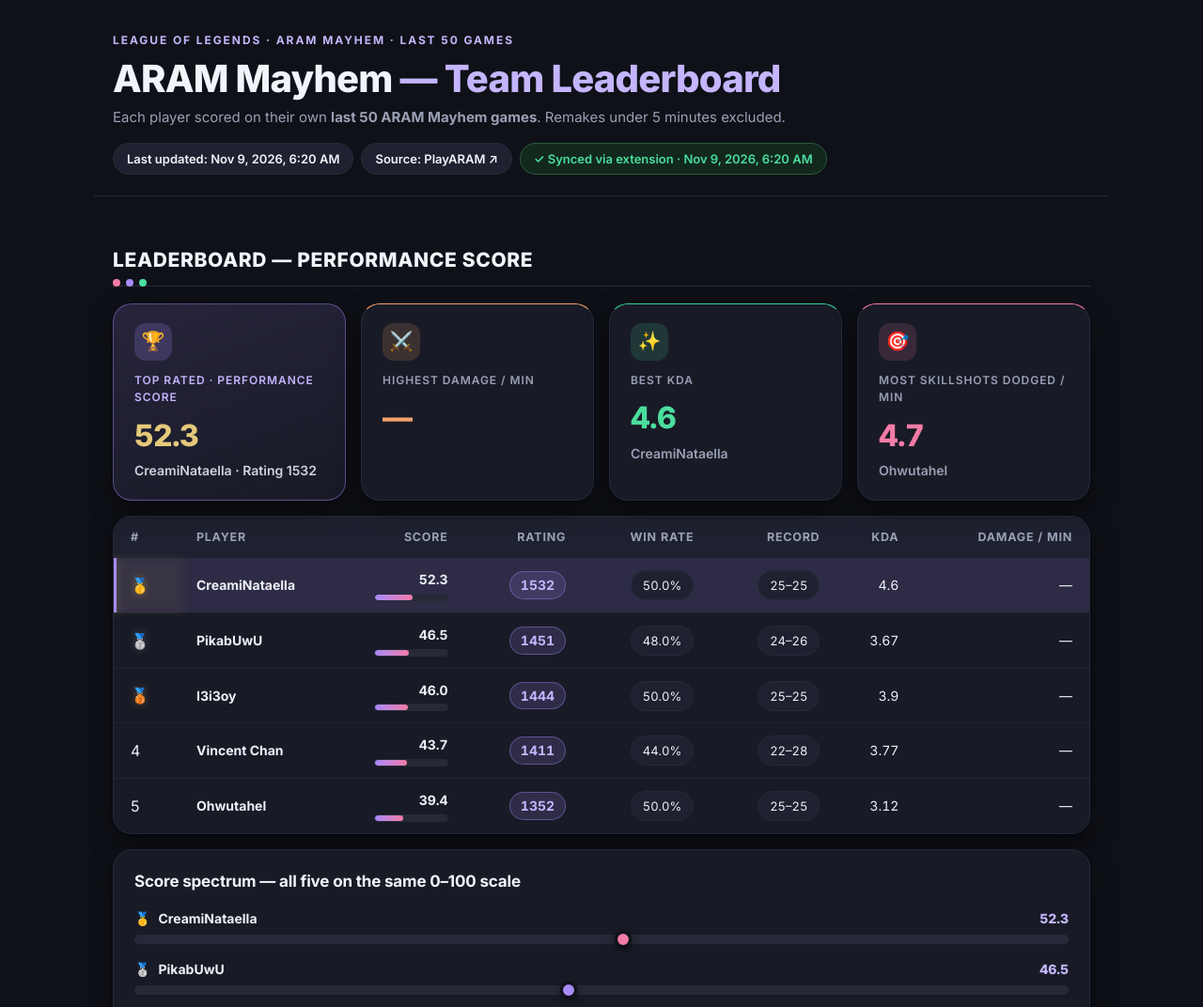
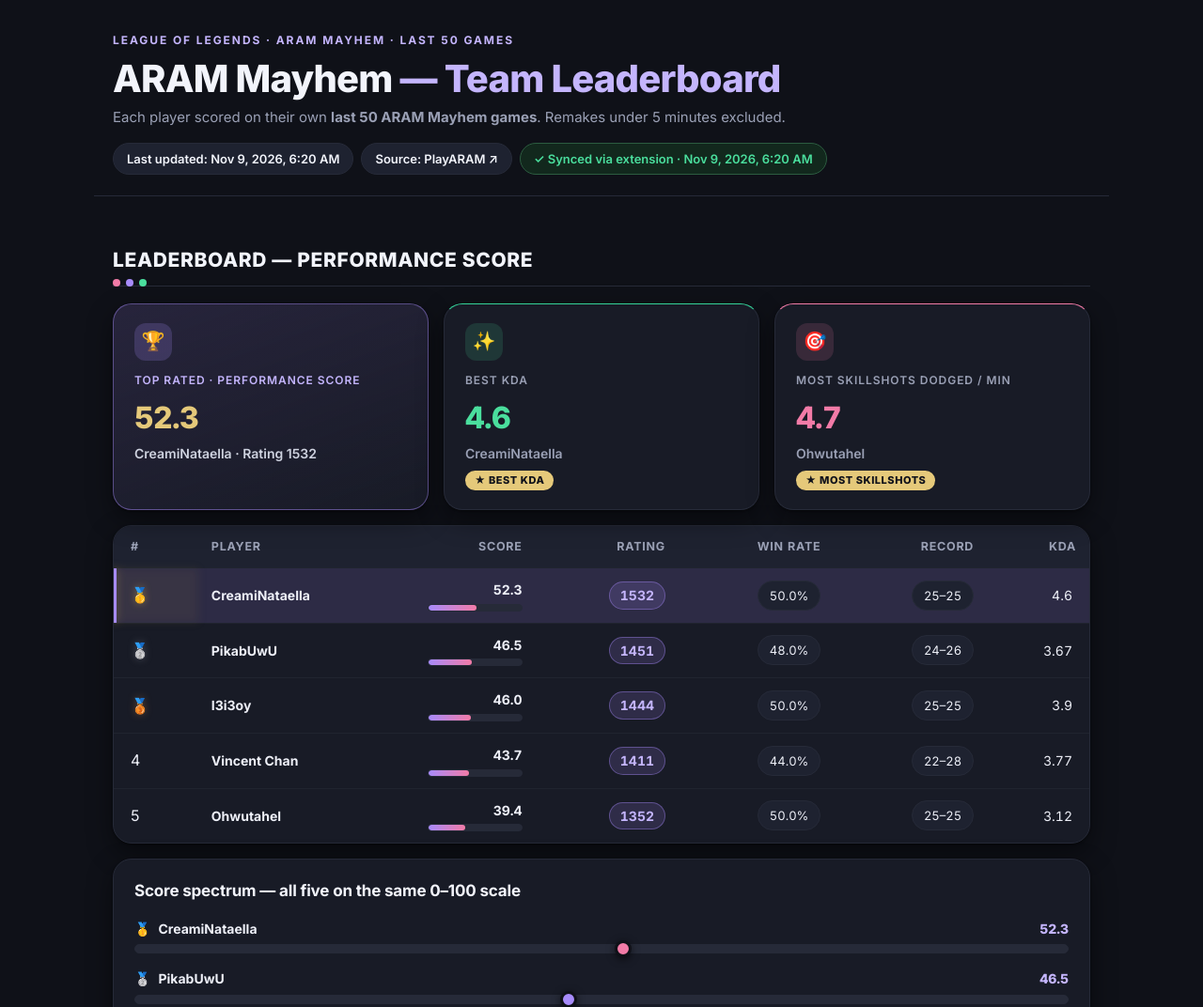
Before and after one commit to nataliechen923/aram-mayhem-leaderboard, a browser extension: page index.html in a window 1280 px wide. Shown: the top 1072 px of the page at 94% size. Drawn offline with Linux system fonts and the light colour scheme.

Commit message:
Page cleanup: hide empty damage data, top-per-category pills, role and stack explainers

```diff
--- a/index.html
+++ b/index.html
@@ -98,6 +98,18 @@
   .top-tag { display:inline-block; vertical-align:middle; margin-left:8px; padding:2px 9px; border-radius:999px;
     font-size:11px; font-weight:700; letter-spacing:.06em; text-transform:uppercase;
     color:#10121a; background:var(--yellow); }
+  /* Gold star pill: marks the player who leads a category (computed
+     from the data at render time, so leaders change every run). One
+     consistent style everywhere — KPI tiles, donut, highlight cards. */
+  .top-pill { display:inline-block; margin-top:8px; padding:2px 10px; border-radius:999px;
+    font-size:11px; font-weight:800; letter-spacing:.05em; text-transform:uppercase;
+    color:#10121a; background:var(--gold); white-space:nowrap; }
+  .mini-kpi .top-pill { margin-top:6px; }
+  .donut-wrap .top-pill { margin-top:4px; }
+  .hl .top-pill { margin-top:10px; }
+  /* Role delta: plain-words comparison under each role bar. */
+  .role-delta { grid-column:2 / -1; font-size:12px; margin-top:-2px; }
+  [hidden] { display:none !important; }
   /* Dashboard pills: Rating pill and clean stat chips (win rate, record). */
   .pill-rating { display:inline-block; background:rgba(167,139,250,.16); color:#c4b5fd;
     border:1px solid rgba(167,139,250,.40); padding:3px 11px; border-radius:999px; font-weight:700; }
@@ -264,7 +276,7 @@
       <thead><tr>
         <th data-k="rank">#</th><th data-k="name">Player</th><th data-k="score" class="num">Score</th>
         <th data-k="mmr_style" class="num">Rating</th><th data-k="win_rate" class="num">Win rate</th>
-        <th data-k="wins" class="num">Record</th><th data-k="kda" class="num">KDA</th><th data-k="damage_per_min" class="num">Damage / min</th>
+        <th data-k="wins" class="num">Record</th><th data-k="kda" class="num">KDA</th><th data-k="damage_per_min" class="num" id="th-dmg">Damage / min</th>
       </tr></thead>
       <tbody></tbody>
     </table>
@@ -284,6 +296,7 @@
 
   <section>
     <h2>When You Stack</h2>
+    <p class="muted" style="margin:-6px 0 14px">Stacking means playing in the same game together. Each row shows how the group did when that many of the group were in the game — alone, in small groups, or all five together.</p>
     <div class="card" id="stack-chart"></div>
     <p class="muted" id="stack-note"></p>
   </section>
@@ -313,7 +326,8 @@
   </section>
 
   <footer>
-    <p><b>Where this data comes from:</b> the numbers on this page right now are a Nov 8, 2026 snapshot copied from the original page (bboyisk.github.io/aram-mayhem-assessment), which sourced its per-player history from PlayARAM and its population baselines from MayhemMeta. This page never contacts PlayARAM — nothing here was scraped from it after it blocked us. Future updates come from each player's PlayARAM profile, fetched once a day by GitHub Actions (no Riot API key needed — Riot's API does not reliably serve ARAM Mayhem), with a manual CSV export as backup. PlayARAM's match list shows result, champion, KDA, CS and skillshots dodged, but not damage or turret takedowns, so Damage and Structures stay blank on PlayARAM games — a missing field is skipped, never scored as 0. Subscores, recent-20 and top/worst champions stay blank until that first update — no values were invented to fill them.</p>
+    <p id="foot-snapshot"><b>Where this data comes from:</b> the numbers on this page right now are a Nov 8, 2026 snapshot copied from the original page (bboyisk.github.io/aram-mayhem-assessment), which sourced its per-player history from PlayARAM and its population baselines from MayhemMeta. This page never contacts PlayARAM — nothing here was scraped from it after it blocked us. Future updates come from each player's PlayARAM profile, fetched once a day by GitHub Actions (no Riot API key needed — Riot's API does not reliably serve ARAM Mayhem), with a manual CSV export as backup. PlayARAM's match list shows result, champion, KDA, CS and skillshots dodged, but not damage or turret takedowns, so Damage and Structures stay blank on PlayARAM games — a missing field is skipped, never scored as 0. Subscores, recent-20 and top/worst champions stay blank until that first update — no values were invented to fill them.</p>
+    <p id="foot-live" hidden><b>Where this data comes from:</b> the numbers on this page come from each player's PlayARAM profile, collected by the browser extension and rebuilt by GitHub Actions — the latest sync was <span id="foot-sync-time"></span>. This page never contacts PlayARAM itself. Damage and turret takedowns stay blank when the source data doesn't include them — a missing field is skipped, never scored as 0.</p>
     <p>Data: per-player history from PlayARAM (playaram.gg), fetched daily. Population champion &amp; augment win rates: MayhemMeta (mayhemmeta.com). Skillshots dodged comes from PlayARAM's match list.</p>
     <p>What isn't measured: PlayARAM does not publish healing, shielding, crowd-control score or per-player objective damage, so none of those appear here.</p>
     <p>Not affiliated with Riot Games. ARAM Mayhem is a League of Legends game mode.</p>
@@ -328,6 +342,20 @@ async function load() {
   const res = await fetch('data/data.json');
   const data = await res.json();
   const players = [...data.players].sort((a,b) => (b.score ?? -1) - (a.score ?? -1));
+
+  // Category leaders, computed from the data at render time — never
+  // hardcoded, so they change every run. Ties mark every tied player;
+  // a category with no values anywhere has no leaders.
+  const leadersFor = (key) => {
+    const vals = players.map(p => p[key]).filter(v => v != null);
+    if (!vals.length) return new Set();
+    const max = Math.max(...vals);
+    return new Set(players.filter(p => p[key] === max).map(p => p.name));
+  };
+  const topKda = leadersFor('kda');
+  const topSkill = leadersFor('skillshots_dodged_per_min');
+  const topWin = leadersFor('win_rate');
+  const topDmg = leadersFor('damage_per_min');
 
   const ageH = data.meta.updated_at ? (Date.now() - new Date(data.meta.updated_at).getTime()) / 3600000 : null;
   const updChip = document.getElementById('updated-chip');
@@ -349,28 +377,53 @@ async function load() {
   const syncChip = document.getElementById('sync-chip');
   const auto = data.meta.automation;
   const syncAt = data.meta.last_extension_sync ? new Date(data.meta.last_extension_sync) : null;
-  if (auto && auto.last_source === 'browser extension' && syncAt && !isNaN(syncAt)) {
+  const hasRealSync = !!(auto && auto.last_source === 'browser extension' && syncAt && !isNaN(syncAt));
+  if (hasRealSync) {
     syncChip.hidden = false;
     syncChip.textContent = '✓ Synced via extension · ' + syncAt.toLocaleString('en-US', { month: 'short', day: 'numeric', year: 'numeric', hour: 'numeric', minute: '2-digit' });
   }
 
+  // Footer provenance: the snapshot paragraph is stale once a real
+  // sync has landed, so swap it for the live paragraph (with the real
+  // sync time) and hide the snapshot text. With seed data the snapshot
+  // paragraph stays exactly as it is.
+  if (hasRealSync) {
+    const footSnap = document.getElementById('foot-snapshot');
+    const footLive = document.getElementById('foot-live');
+    if (footSnap && footLive) {
+      footSnap.hidden = true;
+      footLive.hidden = false;
+      document.getElementById('foot-sync-time').textContent = syncAt.toLocaleString('en-US', { month: 'short', day: 'numeric', year: 'numeric', hour: 'numeric', minute: '2-digit' });
+    }
+  }
+
   // Highlights — KPI cards: a tinted icon chip, a big number, a plain
-  // label. No trend pills: the data has no real comparison to show,
-  // and deltas are never invented.
+  // label, and a gold star pill on the category leader. No trend pills:
+  // the data has no real comparison to show, and deltas are never
+  // invented. A card whose value is null is hidden entirely — no "—"
+  // card (live Nov 9 run: the damage card has no value, so only three
+  // cards show; it comes back on any future run that provides damage).
   const h = data.highlights || {};
-  document.getElementById('highlights').innerHTML = [
-    ['🏆', 'Top rated · Performance Score', h.top_rated?.score, `${h.top_rated?.player || ''} · Rating ${h.top_rated?.mmr_style ?? ''}`, 'hl-hero'],
-    ['⚔️', 'Highest damage / min', h.highest_damage_per_min?.value?.toLocaleString?.(), `${h.highest_damage_per_min?.player || ''}${h.highest_damage_per_min?.note ? ' · ' + h.highest_damage_per_min.note : ''}`, 'hl-dmg'],
-    ['✨', 'Best KDA', h.best_kda?.value, h.best_kda?.player || '', 'hl-kda'],
-    ['🎯', 'Most skillshots dodged / min', h.most_skillshots_dodged_per_min?.value, h.most_skillshots_dodged_per_min?.player || '', 'hl-mech'],
-  ].map(([icon, l, v, w, cls]) => `<div class="card ${cls}"><div class="kpi-icon">${icon}</div><div class="label">${l}</div><div class="big">${fmt(v)}</div><div class="who">${w}</div></div>`).join('');
+  const hlCards = [
+    ['🏆', 'Top rated · Performance Score', h.top_rated?.score, `${h.top_rated?.player || ''} · Rating ${h.top_rated?.mmr_style ?? ''}`, 'hl-hero', ''],
+    ['⚔️', 'Highest damage / min', h.highest_damage_per_min?.value, h.highest_damage_per_min?.player ? `${h.highest_damage_per_min.player}${h.highest_damage_per_min.note ? ' · ' + h.highest_damage_per_min.note : ''}` : '', 'hl-dmg', '★ Top damage'],
+    ['✨', 'Best KDA', h.best_kda?.value, h.best_kda?.player || '', 'hl-kda', '★ Best KDA'],
+    ['🎯', 'Most skillshots dodged / min', h.most_skillshots_dodged_per_min?.value, h.most_skillshots_dodged_per_min?.player || '', 'hl-mech', '★ Most skillshots'],
+  ].filter(e => e[2] != null);
+  document.getElementById('highlights').innerHTML = hlCards.map(([icon, l, v, w, cls, pill]) =>
+    `<div class="card ${cls}"><div class="kpi-icon">${icon}</div><div class="label">${l}</div><div class="big">${fmt(typeof v === 'number' && v >= 1000 ? v.toLocaleString() : v)}</div><div class="who">${w}</div>${pill ? `<span class="top-pill">${pill}</span>` : ''}</div>`).join('');
 
   // Leaderboard
   const tb = document.querySelector('#leaderboard tbody');
+  // Damage column: hidden entirely when no player has a damage value
+  // (live Nov 9 run: null for all five) — no column of "—". It comes
+  // back on any future run that provides damage.
+  const hasDmg = players.some(p => p.damage_per_min != null);
+  document.getElementById('th-dmg').style.display = hasDmg ? '' : 'none';
   tb.innerHTML = players.map((p,i) => `<tr class="${i===0?'rank1':''}">
     <td class="rank-cell ${i<3 ? 'm'+(i+1) : ''}">${['🥇','🥈','🥉'][i] || (i+1)}</td><td><b>${p.name}</b></td><td class="num"><b>${fmt1(p.score)}</b><div class="bar slim"><div class="bar-fill" style="width:${p.score || 0}%"></div></div></td>
     <td class="num"><span class="pill-rating">${fmt(p.mmr_style)}</span></td><td class="num">${p.win_rate!=null ? `<span class="stat-chip">${fmt1(p.win_rate)}%</span>` : '—'}</td>
-    <td class="num">${p.wins!=null ? `<span class="stat-chip">${p.wins}–${p.losses}</span>` : '—'}</td><td class="num">${fmt(p.kda)}</td><td class="num">${fmt(p.damage_per_min?.toLocaleString?.())}</td></tr>`).join('');
+    <td class="num">${p.wins!=null ? `<span class="stat-chip">${p.wins}–${p.losses}</span>` : '—'}</td><td class="num">${fmt(p.kda)}</td>${hasDmg ? `<td class="num">${fmt(p.damage_per_min?.toLocaleString?.())}</td>` : ''}</tr>`).join('');
 
   // Score spectrum — all five on one shared 0–100 scale, one row each.
   // The top three sit within 1.1 points of each other, so markers on a
@@ -443,33 +496,43 @@ async function load() {
   const subKeys = [['output','Damage'],['kda_efficiency','KDA'],['teamplay','Teamplay'],['death_quality','Deaths'],['conversion','Structures'],['augments','Augments'],['mechanics','Dodging']];
   // One pastel per subscore, used consistently for its bar.
   const subColors = {output:'#f5a26b', kda_efficiency:'#f27ba7', teamplay:'#a78bfa', death_quality:'#4ade9d', conversion:'#e5c97a', augments:'#8f8fd0', mechanics:'#5eead4'};
-  const subBars = (p) => subKeys.map(([k,label]) => {
-    const v = p.subscores?.[k];
-    if (v == null) {
-      const why = (k === 'output' || k === 'conversion')
-        ? '— not available from PlayARAM'
-        : '— not filled yet';
-      return `<div class="bar-row"><span class="bar-label">${label}</span><span class="bar-empty muted">${why}</span></div>`;
-    }
-    return `<div class="bar-row"><span class="bar-label">${label}</span><div class="bar"><div class="bar-fill" style="width:${v}%;background:${subColors[k]}"></div></div><span class="bar-val">${v}</span></div>`;
-  }).join('');
+  // Subscore rows render only when the value exists — a missing
+  // criterion is skipped, never shown as an empty bar or a dash.
+  // (Live Nov 9 run: Damage, Teamplay and Structures are null, so
+  // those rows are hidden; they return on any run that provides them.)
+  const subBars = (p) => {
+    const rows = subKeys.filter(([k]) => p.subscores?.[k] != null).map(([k,label]) => {
+      const v = p.subscores[k];
+      return `<div class="bar-row"><span class="bar-label">${label}</span><div class="bar"><div class="bar-fill" style="width:${v}%;background:${subColors[k]}"></div></div><span class="bar-val">${v}</span></div>`;
+    });
+    return rows.length ? rows.join('') : '<p class="muted">No subscores filled yet for this window.</p>';
+  };
 
-  // Win-rate donut ring (SVG): full ring when win rate is known, grey
-  // ring with "—" when it is not filled yet (seed has no per-player
-  // win rate until the first daily run).
-  const donut = (pct, color) => {
+  // Win-rate donut ring (SVG): full ring when win rate is known.
+  // When it is not filled yet the donut is not rendered at all (the
+  // call site omits it) — no grey ring with "—".
+  const donut = (pct, color, topPill) => {
     const r = 26, c = (2 * Math.PI * r).toFixed(1);
     const frac = (pct == null) ? 0 : Math.max(0, Math.min(100, pct)) / 100;
     return `<div class="donut-wrap"><svg class="donut" viewBox="0 0 64 64" width="64" height="64" role="img" aria-label="Win rate ${pct==null?'not filled yet':pct+'%'}">
       <circle cx="32" cy="32" r="${r}" fill="none" stroke="#262a38" stroke-width="7"/>
       ${frac > 0 ? `<circle cx="32" cy="32" r="${r}" fill="none" stroke="${color}" stroke-width="7" stroke-linecap="round" stroke-dasharray="${(c*frac).toFixed(1)} ${c}" transform="rotate(-90 32 32)"/>` : ''}
-      <text x="32" y="36.5" text-anchor="middle" class="donut-num">${pct==null?'—':Math.round(pct)+'%'}</text></svg><div class="donut-label">Win rate</div></div>`;
+      <text x="32" y="36.5" text-anchor="middle" class="donut-num">${pct==null?'—':Math.round(pct)+'%'}</text></svg><div class="donut-label">Win rate</div>${topPill ? `<span class="top-pill">${topPill}</span>` : ''}</div>`;
   };
 
   // Player cards — the rank plus the evidence for it, so a complaint gets an answer
   document.getElementById('players').innerHTML = players.map((p,i) => {
+    // Plain-words delta for a role vs the player's own overall grade:
+    // above = a strength for this player, below = a weak spot.
+    const roleDelta = (v) => {
+      const d = v.delta_vs_overall;
+      if (d == null) return '';
+      if (d >= 0.5) return `<span class="role-delta pro">▲ ${d} above your usual grade</span>`;
+      if (d <= -0.5) return `<span class="role-delta con">▼ ${Math.abs(d)} below your usual grade</span>`;
+      return `<span class="role-delta muted">About your usual grade</span>`;
+    };
     const roleRows = p.role_split ? Object.entries(p.role_split).map(([a,v]) =>
-      `<div class="role-row"><span class="bar-label">${a}</span><div class="bar"><div class="bar-fill" style="width:${Math.max(0, Math.min(100, v.mean_grade))}%"></div></div><span class="bar-val">${v.mean_grade} · ${v.games} games</span></div>`).join('')
+      `<div class="role-row"><span class="bar-label">${a}</span><div class="bar"><div class="bar-fill" style="width:${Math.max(0, Math.min(100, v.mean_grade))}%"></div></div><span class="bar-val">${v.mean_grade} · ${v.games} games</span>${roleDelta(v)}</div>`).join('')
       : '<p class="muted">Role split fills on the first daily run — it needs per-game data.</p>';
     return `<div class="player" style="--pc:${COLORS[i % COLORS.length]}">
     <div class="player-row-head">
@@ -481,11 +544,11 @@ async function load() {
       <div class="subcard">
         <h4>Overview</h4>
         <div class="overview-flex">
-          ${donut(p.win_rate, COLORS[i % COLORS.length])}
+          ${p.win_rate != null ? donut(p.win_rate, COLORS[i % COLORS.length], topWin.has(p.name) ? '★ Best win rate' : '') : ''}
           <div class="kpi-tiles">
-            <div class="mini-kpi"><div class="mk-label">KDA</div><div class="mk-big">${fmt(p.kda)}</div></div>
-            <div class="mini-kpi"><div class="mk-label">Damage / min</div><div class="mk-big">${fmt(p.damage_per_min?.toLocaleString?.())}</div></div>
-            <div class="mini-kpi"><div class="mk-label">Skillshots dodged / min</div><div class="mk-big">${fmt(p.skillshots_dodged_per_min)}</div></div>
+            <div class="mini-kpi"><div class="mk-label">KDA</div><div class="mk-big">${fmt(p.kda)}</div>${topKda.has(p.name) ? '<span class="top-pill">★ Best KDA</span>' : ''}</div>
+            ${p.damage_per_min != null ? `<div class="mini-kpi"><div class="mk-label">Damage / min</div><div class="mk-big">${fmt(p.damage_per_min.toLocaleString())}</div>${topDmg.has(p.name) ? '<span class="top-pill">★ Top damage</span>' : ''}</div>` : ''}
+            <div class="mini-kpi"><div class="mk-label">Skillshots dodged / min</div><div class="mk-big">${fmt(p.skillshots_dodged_per_min)}</div>${topSkill.has(p.name) ? '<span class="top-pill">★ Most skillshots</span>' : ''}</div>
             <div class="mini-kpi"><div class="mk-label">Record</div><div class="mk-big">${p.wins!=null ? p.wins+'–'+p.losses : '—'}</div></div>
           </div>
         </div>
@@ -493,7 +556,7 @@ async function load() {
       <div class="subcard">
         <h4>Evidence — subscores</h4>
         ${subBars(p)}
-        <p class="muted">Subscores are percentiles within role archetype, blended with same-champion percentiles. “—” means not filled yet for this window; Damage and Structures stay blank because PlayARAM's match list doesn't show damage or turret takedowns.</p>
+        <p class="muted">Subscores are percentiles within your role, blended with same-champion percentiles. Only criteria the data provides are shown.</p>
       </div>
     ${(() => {
       const r20 = p.recent_20;
@@ -508,6 +571,7 @@ async function load() {
     })()}
       <div class="subcard wide">
         <h4>By role played</h4>
+        <p class="muted" style="margin:-4px 0 10px">Average grade out of 100 in each role, with how many games you played it. The note under each bar says how that role compares to your usual grade — above means it's a strength, below means it's a weak spot.</p>
         ${roleRows}
       </div>
     </div>
@@ -563,8 +627,13 @@ async function load() {
       <span class="stack-val">${fmt1(s.win_rate_pct)}%</span>
       <span class="stack-sub"><span class="stat-chip">${s.player_games} games</span> <span class="stat-chip">${s.wins} wins</span> <span class="stat-chip">Grade ${fmt1(s.grade)}</span></span>
     </div>`).join('') : '<p class="muted">Stack splits fill on the first daily run.</p>';
-  document.getElementById('stack-note').textContent = data.meta?.stack_note ||
-    'Stack splits are a supplementary lens and do not change the scoring.';
+  // The updater's stack_note still describes the Nov 8 snapshot, so
+  // once a real run has landed the note is recomputed from the live
+  // splits instead of showing stale text.
+  const stackTotal = stacks.reduce((a,s) => a + (s.player_games || 0), 0);
+  document.getElementById('stack-note').textContent = hasRealSync
+    ? `${stackTotal} player-games from the last 50 per player. Stack splits are a supplementary lens and do not change the scoring.`
+    : (data.meta?.stack_note || 'Stack splits are a supplementary lens and do not change the scoring.');
 
   // History charts
   document.getElementById('history-note').textContent =
```
